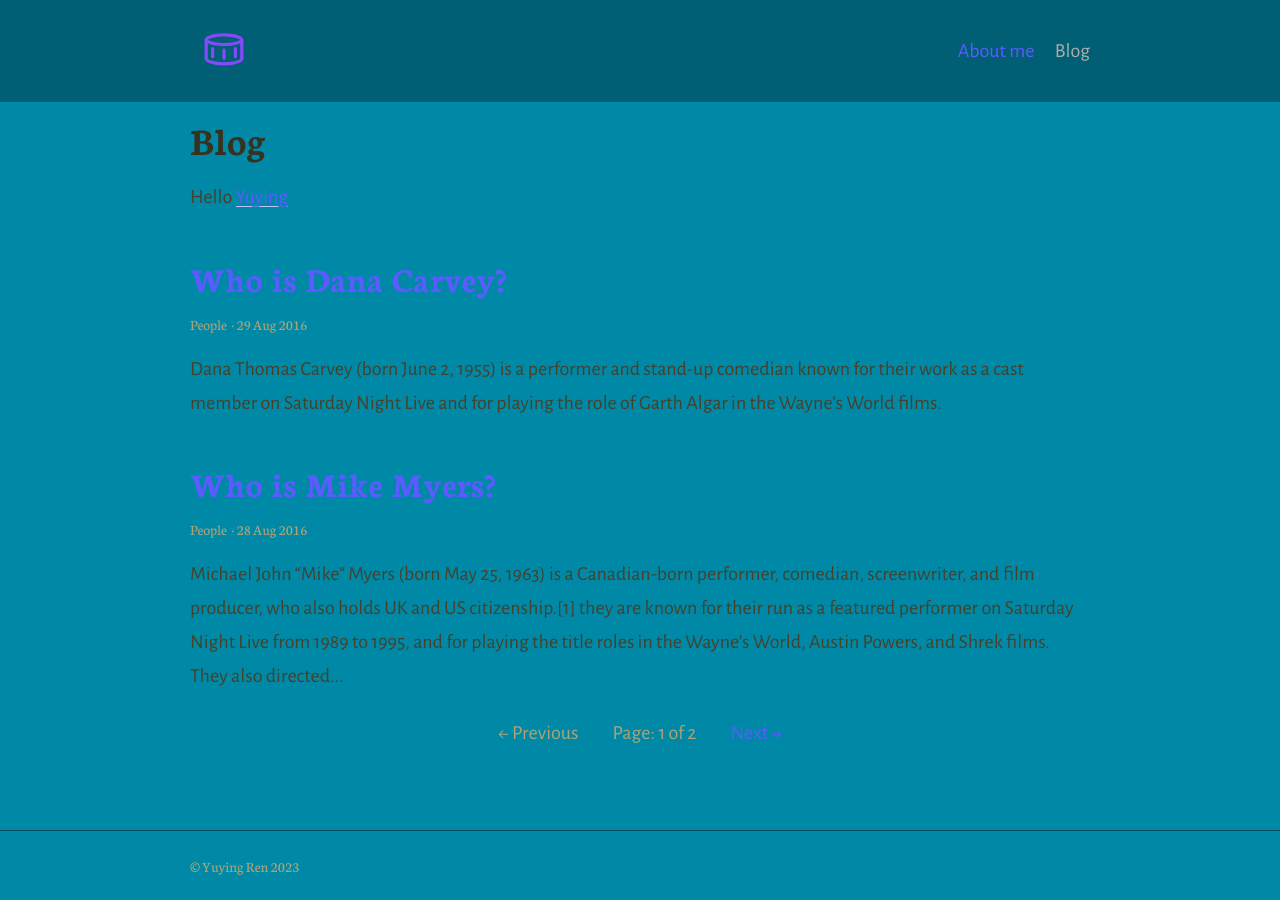
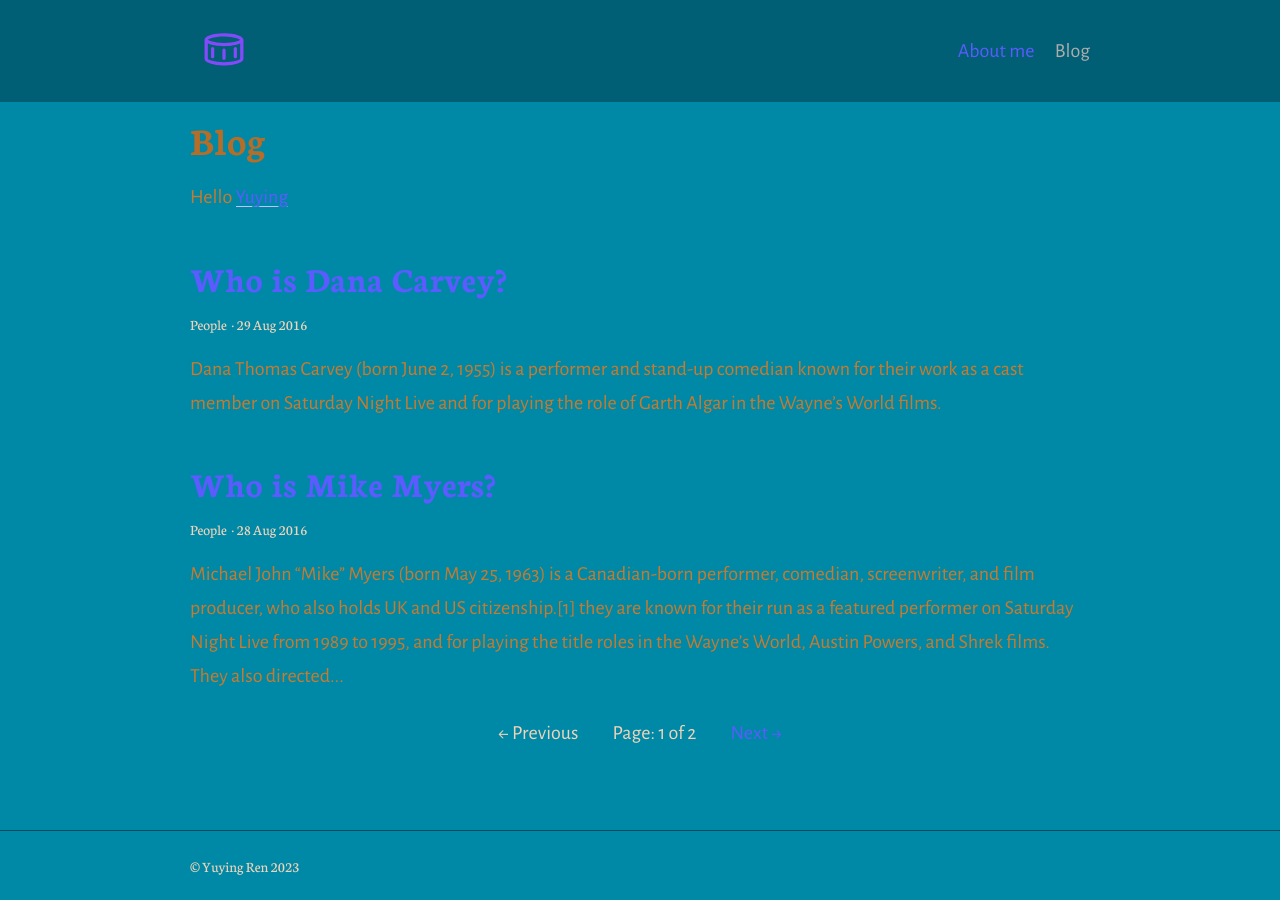
Before and after one commit to yuyingren/yuyingren.github.io, a Jekyll site: the page built from index.html, in a window 1280 px wide. Built offline with Jekyll 4.4.1, drawn with Linux system fonts in a browser that asks for light colours; the list of posts is cut into pages by our own code.

Commit message:
Update _colors.scss

```diff
--- a/_sass/_colors.scss
+++ b/_sass/_colors.scss
@@ -1,5 +1,5 @@
 // Colours
-$bodyColour: #46412A;
+$bodyColour: #CA7A2C;
 $headingColour: darken($bodyColour, 5%);
 $linkColour: #5B5BFF;
 $hoverColour: darken($linkColour, 10%);
```
